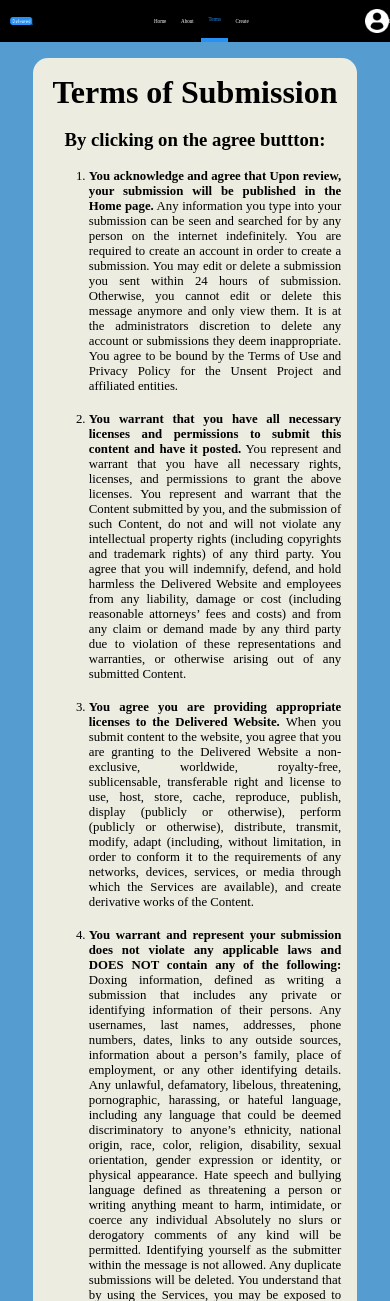
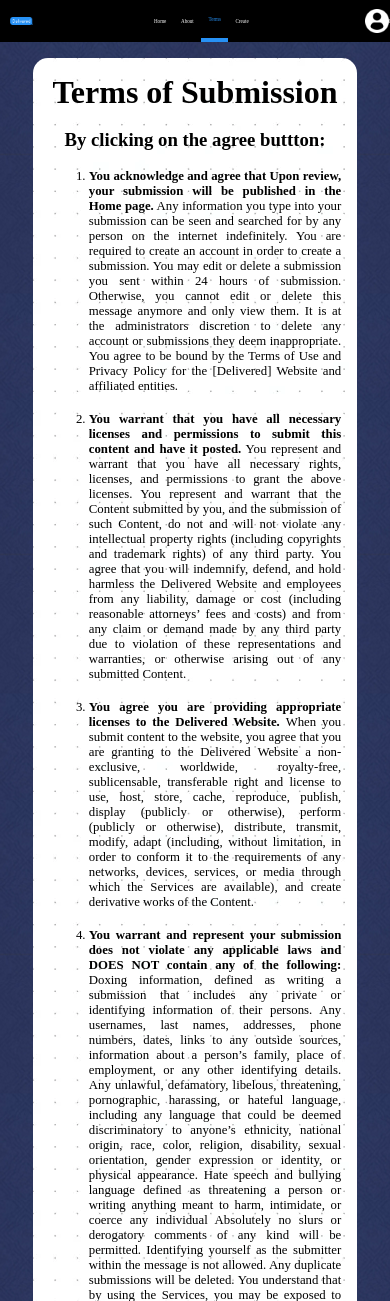
Before and after one commit to JohnLansigan/Delivered, a PHP site: page /terms.php in a window 390 px wide; the page is wider, and only the part inside the window is pictured. Shown: the top 1301 px of that part. Run offline with PHP 8.4, Linux system fonts and the light colour scheme; some web fonts are replaced.

Commit message:
changed bg for login/signup and terms. tapos na terms responsiveness nlg

```diff
--- a/login.css
+++ b/login.css
@@ -1,6 +1,7 @@
 body
 {
     height: 100vh;
+    background-image: url("loginBG2.png");
 }
 
 #login
--- a/signup.css
+++ b/signup.css
@@ -1,3 +1,8 @@
+body{
+    background-image: url("loginBG2.png");
+}
+
+
 #login
 {
     border-bottom: 4px #2791f5 solid;
--- a/terms.css
+++ b/terms.css
@@ -1,5 +1,5 @@
 body{
-    background-color: #559dd0;
+    background-image: url("bgPattern.png");
     margin:0;
 }
 
@@ -10,7 +10,7 @@ body{
 }
 
 .main-container{
-    background-color:#ecece1;
+    background-image: url("dot-grid.png");
     justify-content: center;
     align-items: center;
     width: 75vw;
@@ -60,23 +60,23 @@ ol,ul,p{
 }
 
 .signupButton:hover {
-  background-color: #2c974b;
+  background-color: #3a2899;
 }
 
 .signupButton:focus {
-  box-shadow: rgba(46, 164, 79, .4) 0 0 0 3px;
+  background-color: #3a2899;
   outline: none;
 }
 
 .signupButton:disabled {
-  background-color: #94d3a2;
+  background-color: #3a2899;
   border-color: rgba(27, 31, 35, .1);
   color: rgba(255, 255, 255, .8);
   cursor: default;
 }
 
 .signupButton:active {
-  background-color: #298e46;
+  background-color: #3a2899;
   box-shadow: rgba(20, 70, 32, .2) 0 1px 0 inset;
 }
 
--- a/terms.php
+++ b/terms.php
@@ -31,7 +31,7 @@
                 session_name("session_delivered");
                 session_start();
 
-                $servername = "127.0.0.1";
+                $servername = "localhost:3307";
                 $username = "root";
                 $password = "";
                 $dbname = "db_delivered";
@@ -85,7 +85,7 @@
             an account in order to create a submission. You may edit or delete a submission you sent within 24 hours of submission.
             Otherwise, you cannot edit or delete this message anymore and only view them. It is at the administrators discretion to
             delete any account or submissions they deem inappropriate. You agree to be bound by the Terms of Use and Privacy Policy
-            for the Unsent Project and affiliated entities.
+            for the [Delivered] Website and affiliated entities.
             </li><br>
             <li>
             <b>You warrant that you have all necessary licenses and permissions to submit this content and have it posted.</b> You represent and
@@ -217,12 +217,6 @@
         <center><a href = "signup.php"><button class = "signupButton">To signup</button></a></center>
 
 
-        <br><br><br>
-
-        <center><b>Contact us: 09123456789</b></center>
-        <center><b>Email us: <a href = "https://gmail.com:">deliveredwebsite@rocketmail.com</a></b></center>
-
-
 
 
 
```
Also changed, not shown: dot-grid.png (added), loginBG.png (added), loginBG2.png (added).
